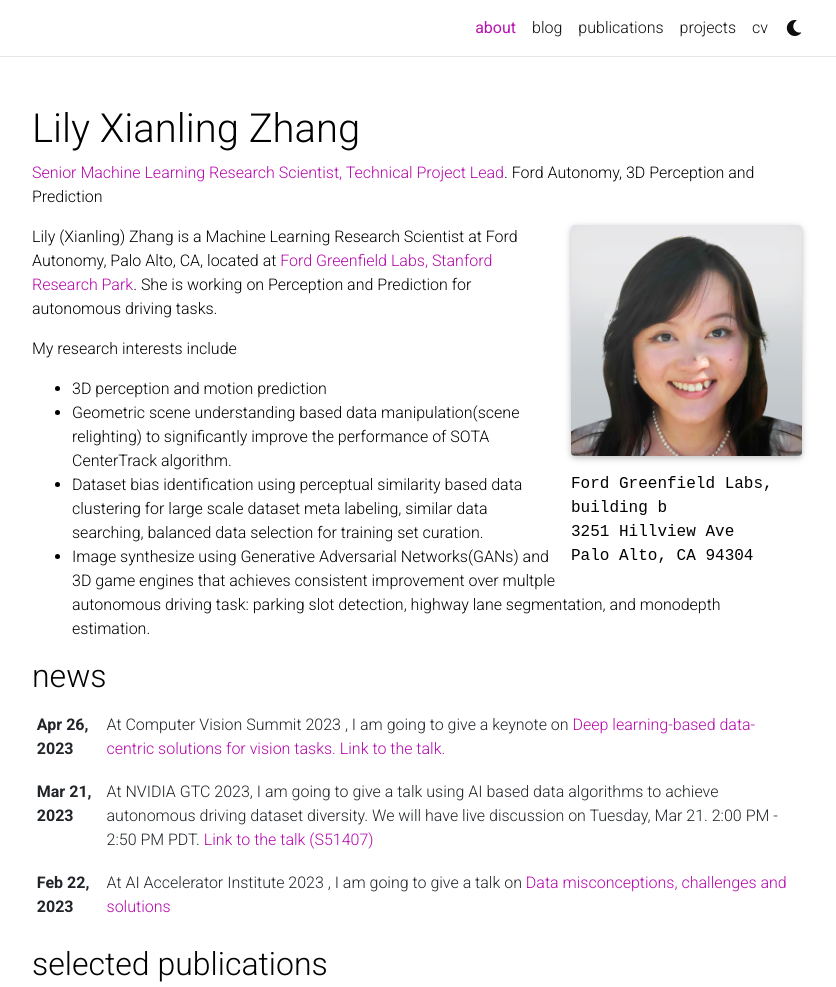
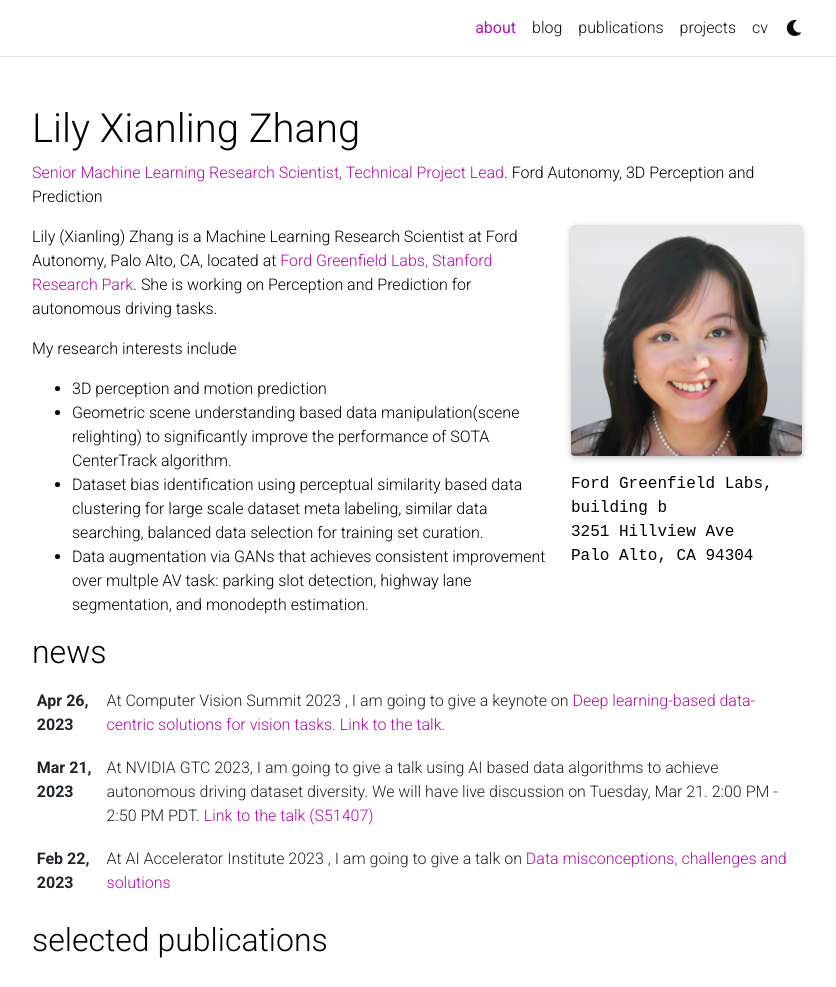
Before and after one commit to alchemz/alchemz.github.io, a Jekyll site: the page built from _pages/about.md, in a window 1280 px wide and 1301 px high, cut to the strip 0-987 px from the top of the window. Shown: the whole strip, without its empty margins (223-1059 px from the left). Built offline with Jekyll 4.4.1, drawn with Linux system fonts in a browser that asks for light colours; comment, search, counter and statistics services are not loaded; a style sheet for code colours, icons or effects is not loaded; some of the changed text lies outside the part shown.

Commit message:
fix intro

```diff
--- a/_config.yml
+++ b/_config.yml
@@ -12,7 +12,6 @@ description: > # the ">" symbol means to ignore newlines until "footer_text:"
 footer_text: >
   Powered by <a href="https://jekyllrb.com/" target="_blank">Jekyll</a> with <a href="https://github.com/alshedivat/al-folio">al-folio</a> theme.
   Hosted by <a href="https://pages.github.com/" target="_blank">GitHub Pages</a>.
-  Photos from <a href="https://unsplash.com" target="_blank">Unsplash</a>.
 keywords: jekyll, jekyll-theme, academic-website, portfolio-website  # add your own keywords or leave empty
 
 lang: en # the language of your site (for example: en, fr, cn, ru, etc.)
--- a/_pages/about.md
+++ b/_pages/about.md
@@ -24,7 +24,7 @@ My research interests include
 - 3D perception and motion prediction
 - Geometric scene understanding based data manipulation(scene relighting) to significantly improve the performance of SOTA CenterTrack algorithm.
 - Dataset bias identification using perceptual similarity based data clustering for large scale dataset meta labeling, similar data searching, balanced data selection for training set curation.
-- Image synthesize using Generative Adversarial Networks(GANs) and 3D game engines that achieves consistent improvement over multple autonomous driving task: parking slot detection, highway lane segmentation, and monodepth estimation.
+- Data augmentation via GANs that achieves consistent improvement over multple AV task: parking slot detection, highway lane segmentation, and monodepth estimation.
 
 
 <!-- Write your biography here. Tell the world about yourself. Link to your favorite [subreddit](http://reddit.com). You can put a picture in, too. The code is already in, just name your picture `prof_pic.jpg` and put it in the `img/` folder. -->
```
